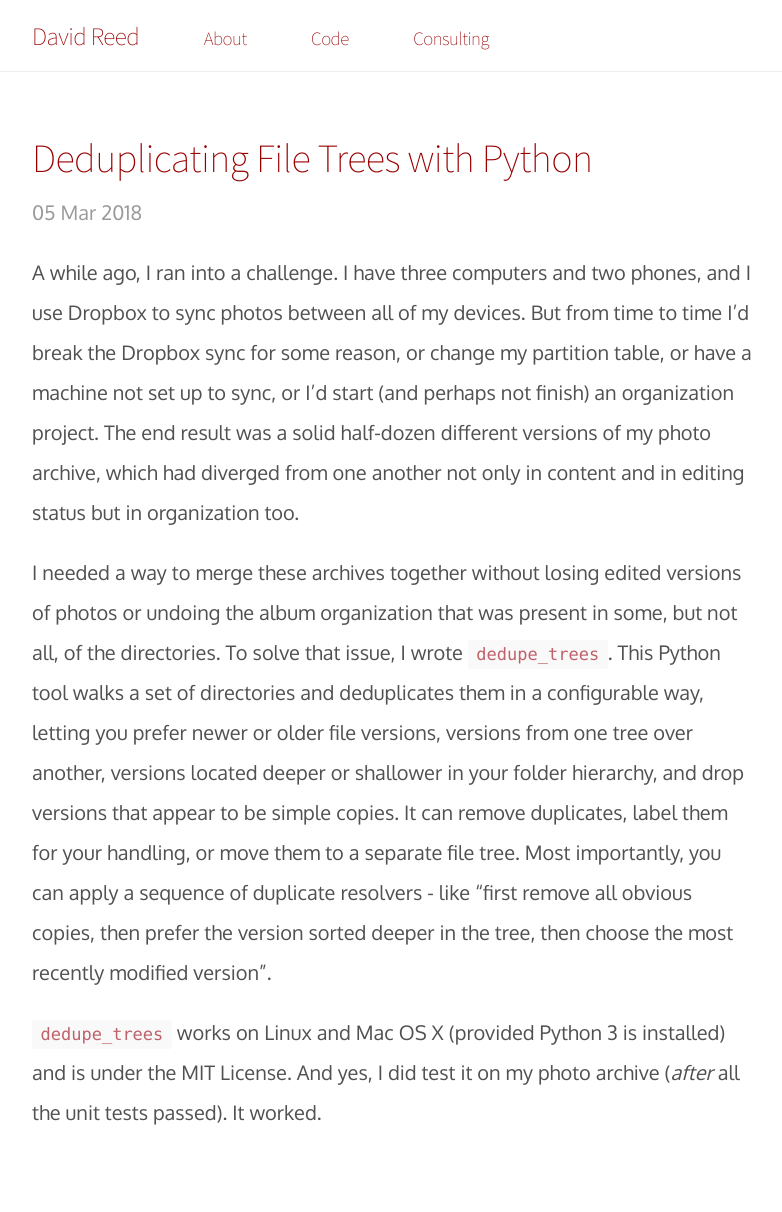
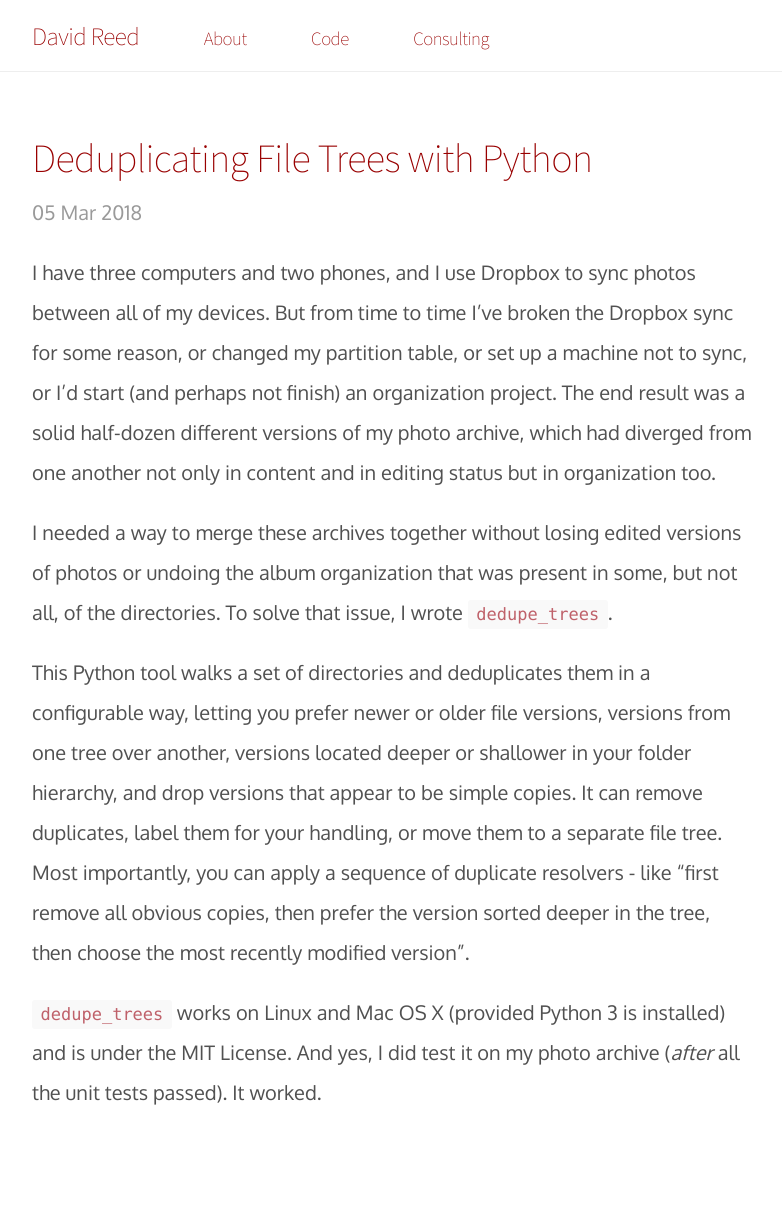
Before and after one commit to davidmreed/davidmreed.github.io, a Jekyll site: the page built from _posts/2018-03-05-dedupe-trees.md, in a window 1280 px wide. Shown: the whole page, without its empty margins (248-1030 px from the left). Built offline with Jekyll 4.4.1, drawn with Linux system fonts in a browser that asks for light colours; some web fonts are replaced.

Commit message:
Update 2018-03-05-dedupe-trees.md

```diff
--- a/_posts/2018-03-05-dedupe-trees.md
+++ b/_posts/2018-03-05-dedupe-trees.md
@@ -3,8 +3,10 @@ layout: post
 title: Deduplicating File Trees with Python
 ---
 
-A while ago, I ran into a challenge. I have three computers and two phones, and I use Dropbox to sync photos between all of my devices. But from time to time I'd break the Dropbox sync for some reason, or change my partition table, or have a machine not set up to sync, or I'd start (and perhaps not finish) an organization project. The end result was a solid half-dozen different versions of my photo archive, which had diverged from one another not only in content and in editing status but in organization too.
+I have three computers and two phones, and I use Dropbox to sync photos between all of my devices. But from time to time I've broken the Dropbox sync for some reason, or changed my partition table, or set up a machine not to sync, or I'd start (and perhaps not finish) an organization project. The end result was a solid half-dozen different versions of my photo archive, which had diverged from one another not only in content and in editing status but in organization too.
 
-I needed a way to merge these archives together without losing edited versions of photos or undoing the album organization that was present in some, but not all, of the directories. To solve that issue, I wrote [`dedupe_trees`](https://github.com/davidmreed/dedupe_trees.py). This Python tool walks a set of directories and deduplicates them in a configurable way, letting you prefer newer or older file versions, versions from one tree over another, versions located deeper or shallower in your folder hierarchy, and drop versions that appear to be simple copies. It can remove duplicates, label them for your handling, or move them to a separate file tree. Most importantly, you can apply a sequence of duplicate resolvers - like "first remove all obvious copies, then prefer the version sorted deeper in the tree, then choose the most recently modified version".
+I needed a way to merge these archives together without losing edited versions of photos or undoing the album organization that was present in some, but not all, of the directories. To solve that issue, I wrote [`dedupe_trees`](https://github.com/davidmreed/dedupe_trees.py).
+
+This Python tool walks a set of directories and deduplicates them in a configurable way, letting you prefer newer or older file versions, versions from one tree over another, versions located deeper or shallower in your folder hierarchy, and drop versions that appear to be simple copies. It can remove duplicates, label them for your handling, or move them to a separate file tree. Most importantly, you can apply a sequence of duplicate resolvers - like "first remove all obvious copies, then prefer the version sorted deeper in the tree, then choose the most recently modified version".
 
 `dedupe_trees` works on Linux and Mac OS X (provided Python 3 is installed) and is under the MIT License. And yes, I did test it on my photo archive (*after* all the unit tests passed). It worked.
```
